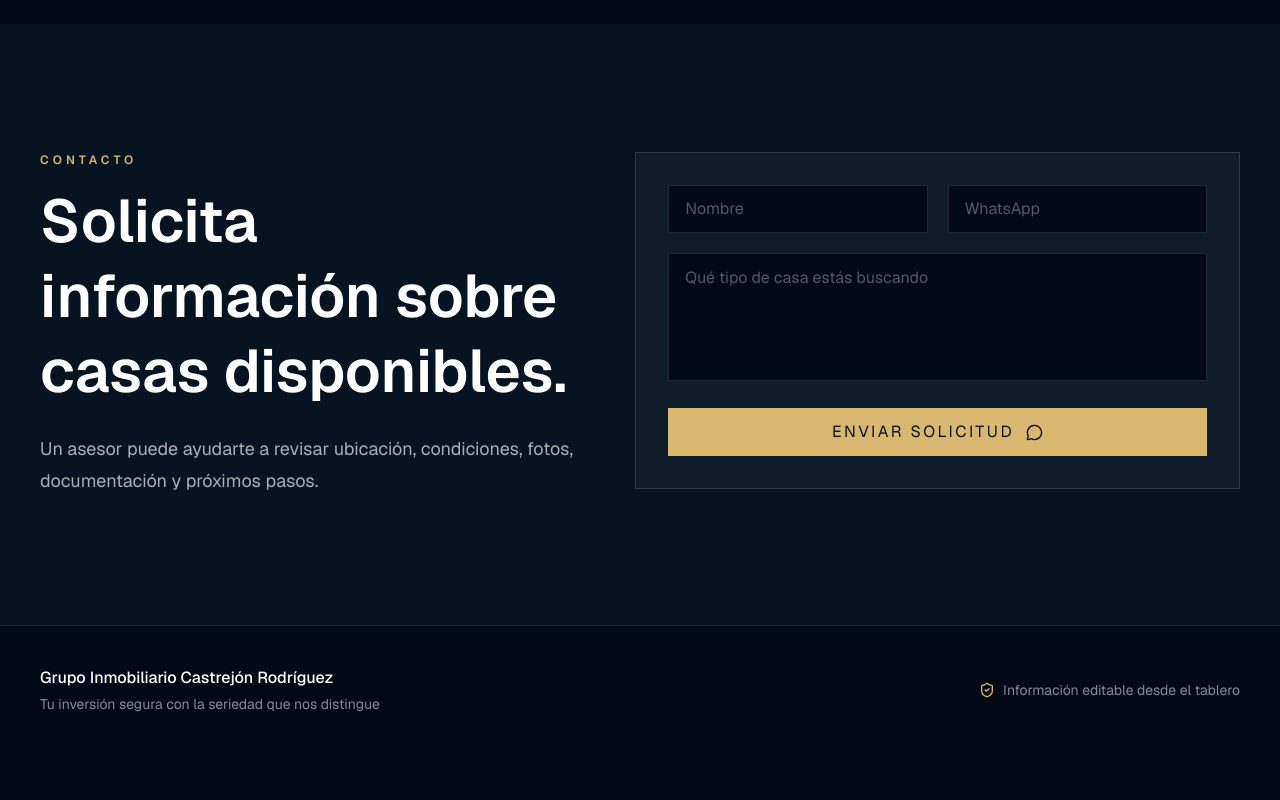
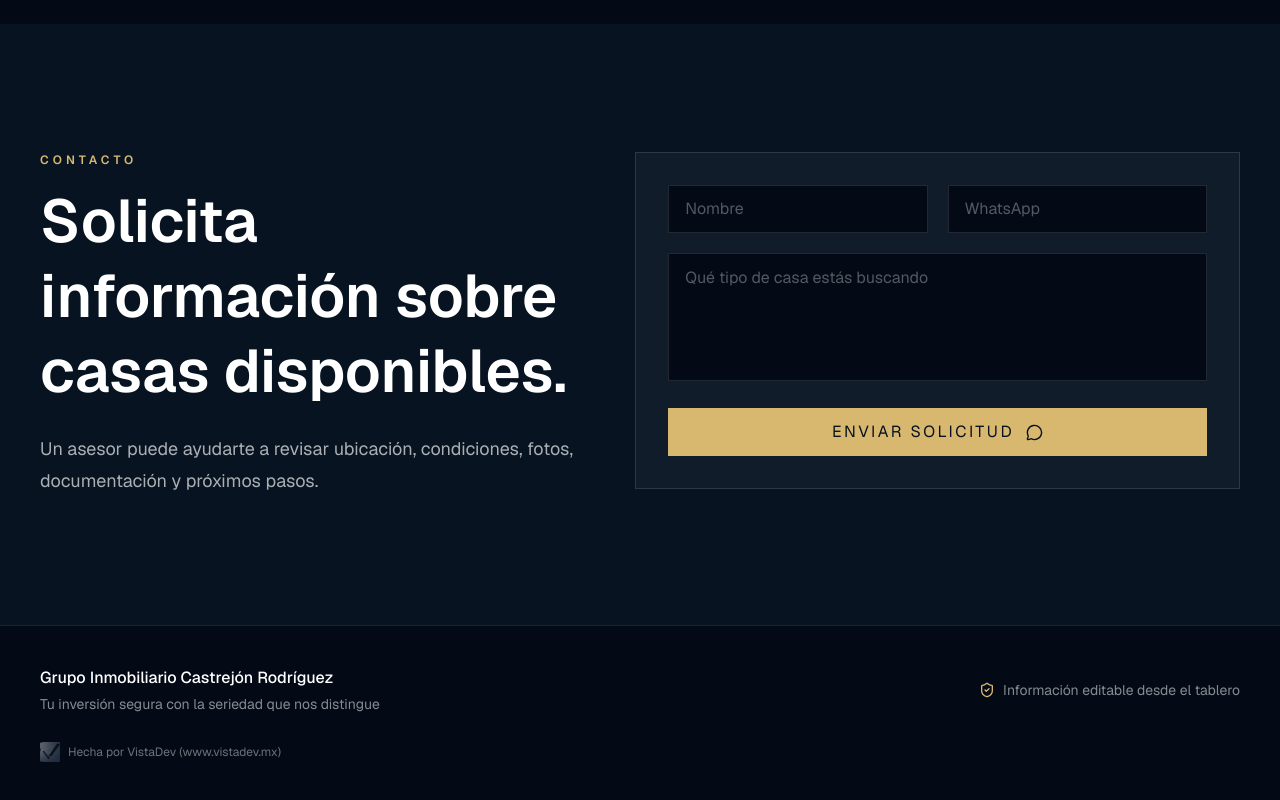
Before and after one commit to unicorniatech/cbr-ai-sales-os, a Next.js app: page /casas in a window 1280 px wide. Shown: the part 2473-3273 px from the top of the page. Before the commit the page ends 3227 px from the top, so only its background shows below. Built offline with nearby package versions, Linux system fonts and the light colour scheme; no server answers.

Commit message:
Add VistaDev footer credit

```diff
--- a/src/app/casas/page.tsx
+++ b/src/app/casas/page.tsx
@@ -15,6 +15,7 @@ import {
   X,
 } from "lucide-react";
 import { AdvisorChat } from "../components/advisor-chat";
+import { VistaDevCredit } from "../components/vistadev-credit";
 import { activeTenant } from "../config/tenants";
 import { captureLead } from "../lib/lead-store";
 import {
@@ -369,7 +370,8 @@ export default function HousesPage() {
       <HousesLeadForm />
       <AdvisorChat />
       <footer className="border-t border-white/10 bg-[#030a16] px-6 py-10 text-white/52 lg:px-10">
-        <div className="mx-auto flex max-w-7xl flex-col gap-5 sm:flex-row sm:items-center sm:justify-between">
+        <div className="mx-auto flex max-w-7xl flex-col gap-7">
+          <div className="flex flex-col gap-5 sm:flex-row sm:items-center sm:justify-between">
             <div>
               <p className="font-medium text-white">{activeTenant.brand}</p>
               <p className="mt-1 text-sm">{activeTenant.slogan}</p>
@@ -379,6 +381,8 @@ export default function HousesPage() {
               Información editable desde el tablero
             </span>
           </div>
+          <VistaDevCredit />
+        </div>
       </footer>
     </main>
   );
--- /dev/null
+++ b/src/app/components/vistadev-credit.tsx
@@ -0,0 +1,21 @@
+import Image from "next/image";
+
+export function VistaDevCredit() {
+  return (
+    <a
+      href="https://www.vistadev.mx"
+      target="_blank"
+      rel="noreferrer"
+      className="inline-flex items-center gap-2 text-xs text-white/42 transition hover:text-[#f3d99a]"
+    >
+      <Image
+        src="/brand/vistadevlogo.png"
+        alt=""
+        width={22}
+        height={22}
+        className="size-5 object-contain opacity-75"
+      />
+      <span>Hecha por VistaDev (www.vistadev.mx)</span>
+    </a>
+  );
+}
--- a/src/app/page.tsx
+++ b/src/app/page.tsx
@@ -28,6 +28,7 @@ import {
 } from "lucide-react";
 import { AdvisorChat } from "./components/advisor-chat";
 import { StructuredData } from "./components/structured-data";
+import { VistaDevCredit } from "./components/vistadev-credit";
 import { captureLead } from "./lib/lead-store";
 import { activeTenant, formatCurrency } from "./config/tenants";
 import {
@@ -1042,7 +1043,8 @@ export default function Home() {
       <LeadForm />
       <AdvisorChat />
       <footer className="border-t border-white/10 bg-[#030a16] px-6 py-10 text-white/52 lg:px-10">
-        <div className="mx-auto flex max-w-7xl flex-col gap-5 sm:flex-row sm:items-center sm:justify-between">
+        <div className="mx-auto flex max-w-7xl flex-col gap-7">
+          <div className="flex flex-col gap-5 sm:flex-row sm:items-center sm:justify-between">
             <div>
               <p className="font-medium text-white">{brand}</p>
               <p className="mt-1 text-sm">{slogan}</p>
@@ -1059,6 +1061,8 @@ export default function Home() {
               </span>
             </div>
           </div>
+          <VistaDevCredit />
+        </div>
       </footer>
     </main>
   );
--- a/src/app/proyectos/page.tsx
+++ b/src/app/proyectos/page.tsx
@@ -5,6 +5,7 @@ import Link from "next/link";
 import { motion } from "framer-motion";
 import { ArrowRight, Building2, ChevronRight, MapPin, Menu, MessageCircle, ShieldCheck, X } from "lucide-react";
 import { AdvisorChat } from "../components/advisor-chat";
+import { VistaDevCredit } from "../components/vistadev-credit";
 import { activeTenant } from "../config/tenants";
 import {
   editableContentDefaults,
@@ -191,12 +192,15 @@ export default function ProjectsPage() {
       </section>
       <AdvisorChat />
       <footer className="border-t border-white/10 bg-[#030a16] px-6 py-10 text-white/52 lg:px-10">
-        <div className="mx-auto flex max-w-7xl items-center justify-between">
-          <p className="font-medium text-white">{activeTenant.brand}</p>
-          <span className="inline-flex items-center gap-2 text-sm">
-            <ShieldCheck size={16} className="text-[#d8b86f]" />
-            Preparado para crecer
-          </span>
+        <div className="mx-auto flex max-w-7xl flex-col gap-7">
+          <div className="flex flex-col gap-5 sm:flex-row sm:items-center sm:justify-between">
+            <p className="font-medium text-white">{activeTenant.brand}</p>
+            <span className="inline-flex items-center gap-2 text-sm">
+              <ShieldCheck size={16} className="text-[#d8b86f]" />
+              Preparado para crecer
+            </span>
+          </div>
+          <VistaDevCredit />
         </div>
       </footer>
     </main>
--- a/src/app/secciones/[slug]/section-client.tsx
+++ b/src/app/secciones/[slug]/section-client.tsx
@@ -4,6 +4,7 @@ import { useEffect, useMemo, useState } from "react";
 import Link from "next/link";
 import { ArrowLeft, CheckCircle2, ChevronLeft, ChevronRight, MapPin, MessageCircle } from "lucide-react";
 import { activeTenant, formatCurrency } from "@/app/config/tenants";
+import { VistaDevCredit } from "@/app/components/vistadev-credit";
 import {
   editableContentDefaults,
   getSectionDetails,
@@ -226,6 +227,9 @@ export function SectionClientPage({ slug }: { slug: string }) {
             <MessageCircle size={18} />
           </a>
         </div>
+        <div className="mt-10 border-t border-white/10 pt-6">
+          <VistaDevCredit />
+        </div>
       </section>
     </main>
   );
```
Also changed, not shown: public/brand/vistadevlogo.png (added). Lines whose indentation alone changed are shown as unchanged.
